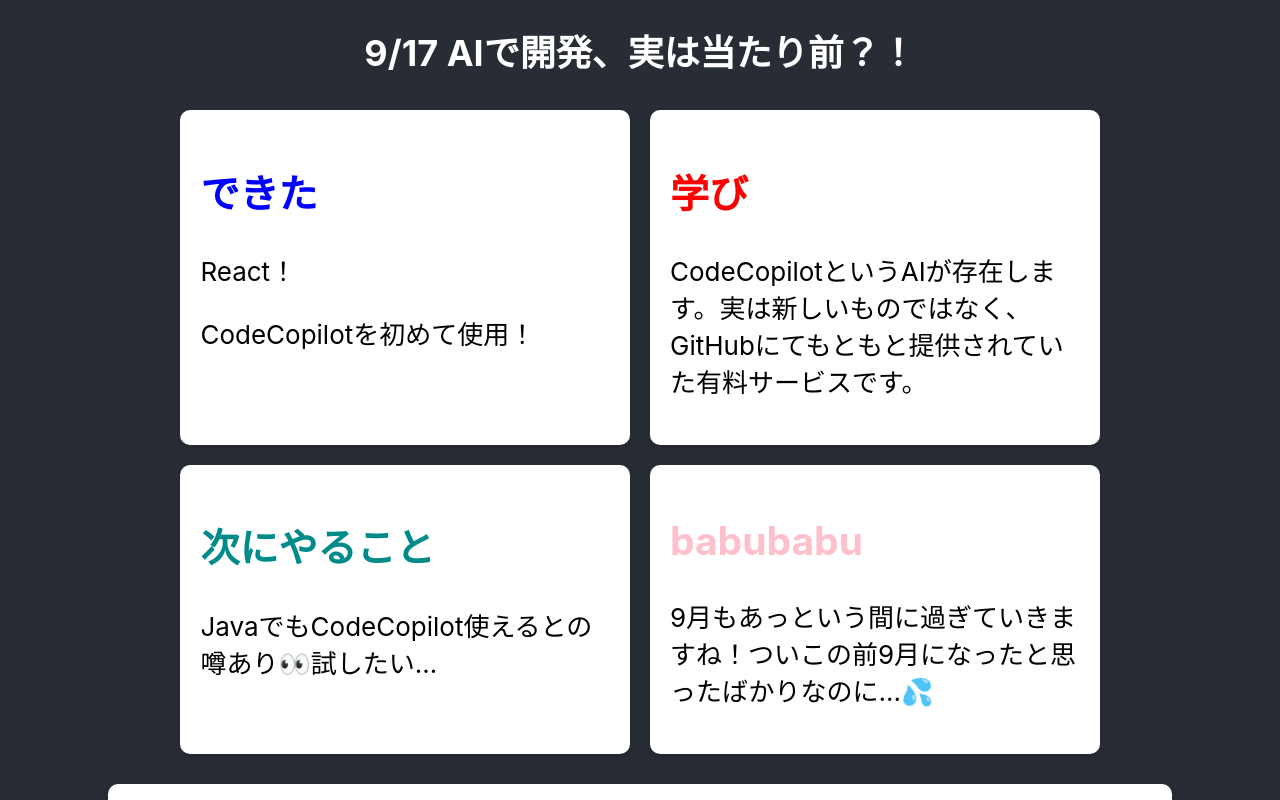
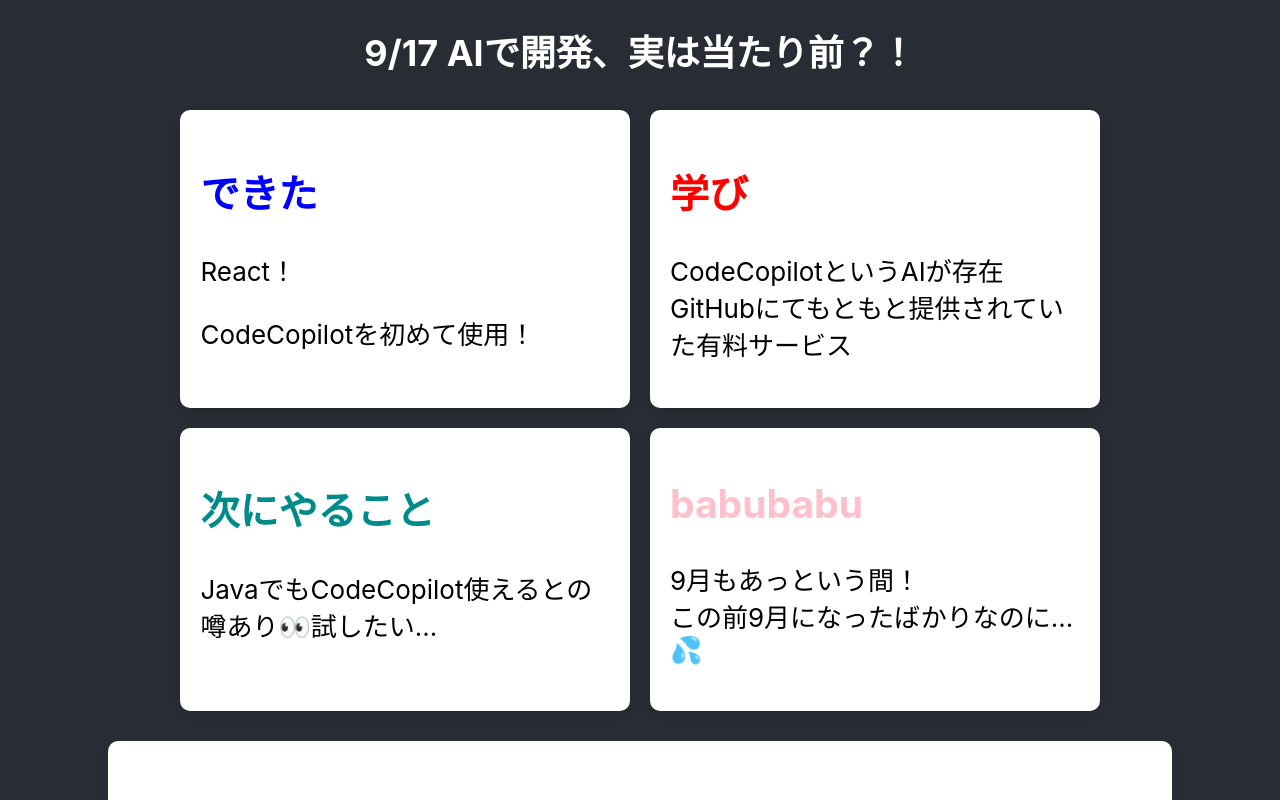
Before and after one commit to schellenbaum036/react-illustration0917, a React (Create React App) app: page / in a window 1280 px wide. Shown: the top 800 px of the page. Built offline with nearby package versions, Linux system fonts and the light colour scheme.

Commit message:
test-commit

```diff
--- a/src/App.js
+++ b/src/App.js
@@ -14,7 +14,7 @@ const App = () => {
           </div>
           <div className="summary-item">
             <h2 className="red">学び</h2>
-            <p>CodeCopilotというAIが存在します。実は新しいものではなく、GitHubにてもともと提供されていた有料サービスです。</p>
+            <p>CodeCopilotというAIが存在<br/>GitHubにてもともと提供されていた有料サービス</p>
           </div>
           <div className="summary-item">
             <h2 className="cyan">次にやること</h2>
@@ -22,7 +22,7 @@ const App = () => {
           </div>
           <div className="summary-item">
             <h2 className="pink">babubabu</h2>
-            <p>9月もあっという間に過ぎていきますね！ついこの前9月になったと思ったばかりなのに…💦</p>
+            <p>9月もあっという間！<br/>この前9月になったばかりなのに…💦</p>
           </div>
         </div>
         <div className="report">
```
